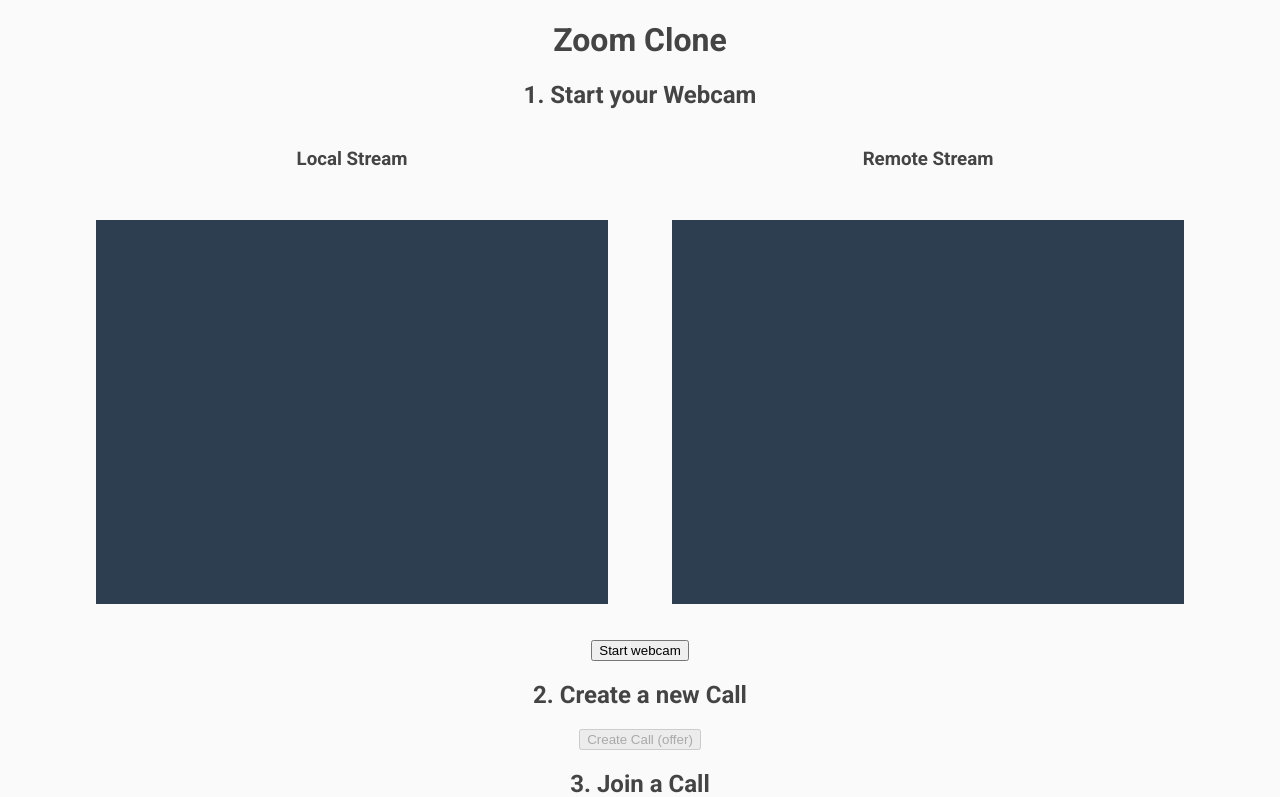
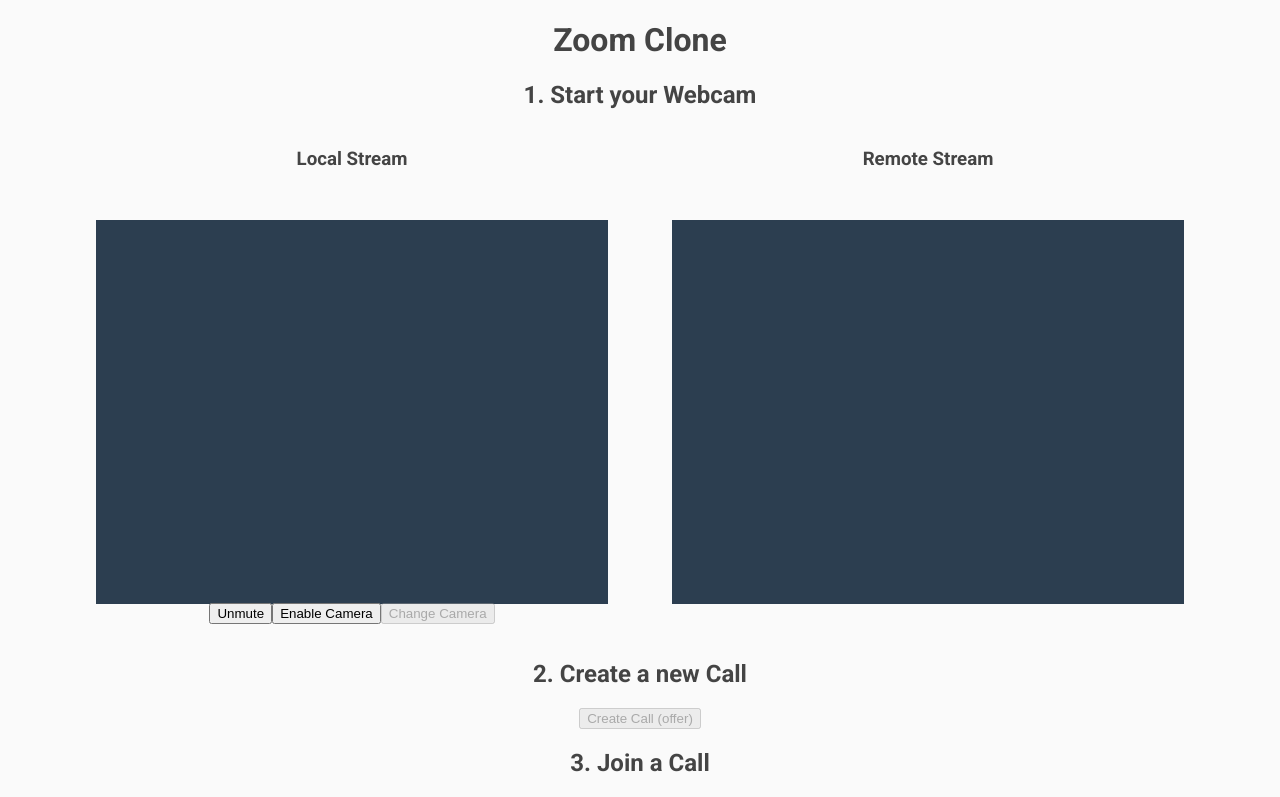
Before and after one commit to betich/zoom-clone, a Preact app: page / in a window 1280 px wide. Shown: the top 797 px of the page. Built offline with nearby package versions, Linux system fonts and the light colour scheme; no server answers.

Commit message:
:tada: disable audio

```diff
--- a/src/app.tsx
+++ b/src/app.tsx
@@ -69,19 +69,67 @@
   const remoteVideo = useRef<never | HTMLVideoElement>(null);
   const callButton = useRef<never | HTMLButtonElement>(null);
   const answerButton = useRef<never | HTMLButtonElement>(null);
-  const webcamButton = useRef<never | HTMLButtonElement>(null);
   const hangupButton = useRef<never | HTMLButtonElement>(null);
   const CBButton = useRef<never | HTMLButtonElement>(null);
   const callInput = useRef<never | HTMLInputElement>(null);
 
   const localStream = useRef<never | MediaStream>(null);
   const remoteStream = useRef<never | MediaStream>(null);
+  const videoSender = useRef<RTCRtpSender>();
+  const audioSender = useRef<RTCRtpSender>();
   const pc = useRef<RTCPeerConnection>();
   const dc = useRef<RTCDataChannel | null>();
+  const devices = useRef<MediaDeviceInfo[]>();
 
-  // 1. Setup media sources
-  const handleWebcamClick = async () => {
+  const [audioEnabled, setAudioEnabled] = useState(false);
+  const [videoEnabled, setVideoEnabled] = useState(false);
+
+  useEffect(() => {
     setUpConnection();
+  }, []);
+
+  useEffect(() => {
+    setAudioTrack(audioEnabled);
+  }, [audioEnabled]);
+
+  useEffect(() => {
+    setVideoTrack(videoEnabled);
+  }, [videoEnabled]);
+
+  const setAudioTrack = (flag: boolean) => {
+    if (!localStream?.current) {
+      console.log("returned bc something involving refs 1");
+      return;
+    }
+
+    localStream.current.getAudioTracks().forEach((track) => {
+      track.enabled = flag;
+    });
+  };
+
+  const setVideoTrack = async (flag: boolean) => {
+    if (!localStream?.current || !clientVideo?.current) {
+      return;
+    }
+    // todo disable camera doesn't work
+
+    if (flag) {
+      // enable
+      localStream.current = await navigator.mediaDevices.getUserMedia({ video: true, audio: true });
+      clientVideo.current.srcObject = localStream.current;
+      setAudioTrack(audioEnabled);
+    } else {
+      // disable
+      localStream.current.getVideoTracks().forEach((track) => {
+        track.stop();
+      });
+      clientVideo.current.srcObject = null;
+    }
+
+    localStream.current.getTracks().forEach((track) => {
+      if (!videoSender?.current) return;
+      videoSender.current.replaceTrack(track);
+    });
   };
 
   // 2. Create an offer
@@ -214,48 +262,6 @@
     setUpConnection();
   };
 
-  const setUpConnection = async () => {
-    // todo change camera
-    // todo disable camera/mic
-    remoteStream.current = new MediaStream();
-    localStream.current = await navigator.mediaDevices.getUserMedia({ video: true, audio: true });
-
-    pc.current = createPeer();
-    dc.current = null;
-
-    if (!pc?.current) return;
-
-    pc.current.ontrack = (ev: RTCTrackEvent) => {
-      ev.streams[0].getTracks().forEach((track) => {
-        if (!remoteStream?.current) return;
-        remoteStream.current.addTrack(track);
-      });
-    };
-
-    localStream.current.getTracks().forEach((track) => {
-      if (!localStream?.current || !pc?.current) return;
-      pc.current.addTrack(track, localStream.current);
-    });
-
-    if (
-      !clientVideo?.current ||
-      !remoteVideo?.current ||
-      !callButton?.current ||
-      !answerButton?.current ||
-      !webcamButton?.current
-    ) {
-      console.log("returned bc something involving refs");
-      return;
-    }
-
-    clientVideo.current.srcObject = localStream.current;
-    remoteVideo.current.srcObject = remoteStream.current;
-
-    callButton.current.disabled = false;
-    answerButton.current.disabled = false;
-    webcamButton.current.disabled = true;
-  };
-
   const createPeer = () => {
     const peer = new RTCPeerConnection(servers);
 
@@ -267,6 +273,49 @@
     };
 
     return peer;
+  };
+
+  const setUpConnection = async () => {
+    // todo change camera
+    // todo disable camera/mic
+    if (!clientVideo?.current || !remoteVideo?.current || !callButton?.current || !answerButton?.current) {
+      console.log("returned bc something involving refs");
+      return;
+    }
+
+    remoteStream.current = new MediaStream();
+    localStream.current = await navigator.mediaDevices.getUserMedia({ audio: true });
+    // todo mute video doesn't work
+
+    setAudioEnabled(true);
+    setVideoEnabled(false);
+
+    devices.current = await navigator.mediaDevices.enumerateDevices();
+
+    pc.current = createPeer();
+    dc.current = null;
+
+    pc.current.ontrack = (ev: RTCTrackEvent) => {
+      ev.streams[0].getTracks().forEach((track) => {
+        if (!remoteStream?.current) return;
+        remoteStream.current.addTrack(track);
+      });
+    };
+
+    localStream.current.getAudioTracks().forEach((track) => {
+      if (!localStream?.current || !pc?.current) return;
+      videoSender.current = pc.current.addTrack(track, localStream.current);
+    });
+    localStream.current.getVideoTracks().forEach((track) => {
+      if (!localStream?.current || !pc?.current) return;
+      audioSender.current = pc.current.addTrack(track, localStream.current);
+    });
+
+    clientVideo.current.srcObject = null;
+    remoteVideo.current.srcObject = remoteStream.current;
+
+    callButton.current.disabled = false;
+    answerButton.current.disabled = false;
   };
 
   const handleStatusChange = () => {
@@ -294,6 +343,14 @@
     navigator.clipboard.writeText(callInput.current.value);
   };
 
+  const handleToggleAudio = () => {
+    setAudioEnabled(!audioEnabled);
+  };
+
+  const handleToggleVideo = () => {
+    setVideoEnabled(!videoEnabled);
+  };
+
   return (
     <>
       <h1>Zoom Clone</h1>
@@ -301,17 +358,23 @@
       <div class="videos">
         <span>
           <h3>Local Stream</h3>
-          <video id="clientVideo" className="video" ref={clientVideo} autoPlay playsInline muted></video>
+          <div className="video-container">
+            <video id="clientVideo" className="video" ref={clientVideo} autoPlay playsInline muted></video>
+            <div className="video-buttons">
+              <button onClick={handleToggleAudio}>{audioEnabled ? "Mute" : "Unmute"}</button>
+              <button onClick={handleToggleVideo}>{videoEnabled ? "Disable" : "Enable"} Camera</button>
+              <button disabled={!videoEnabled}>Change Camera</button>
+            </div>
+          </div>
         </span>
         <span>
           <h3>Remote Stream</h3>
-          <video id="remoteVideo" className="video" ref={remoteVideo} autoPlay playsInline></video>
+          <div className="video-container">
+            <video id="remoteVideo" className="video" ref={remoteVideo} autoPlay playsInline></video>
+          </div>
         </span>
       </div>
 
-      <button id="webcamButton" onClick={handleWebcamClick} ref={webcamButton}>
-        Start webcam
-      </button>
       <h2>2. Create a new Call</h2>
       <button id="callButton" onClick={handleCallClick} disabled ref={callButton}>
         Create Call (offer)
--- a/src/styles/home.scss
+++ b/src/styles/home.scss
@@ -24,3 +24,15 @@
   margin: 2rem;
   background: #2c3e50;
 }
+
+.video-container {
+  position: relative;
+}
+
+.video-buttons {
+  width: 100%;
+  display: flex;
+  justify-content: center;
+  position: absolute;
+  bottom: 16px;
+}
```
